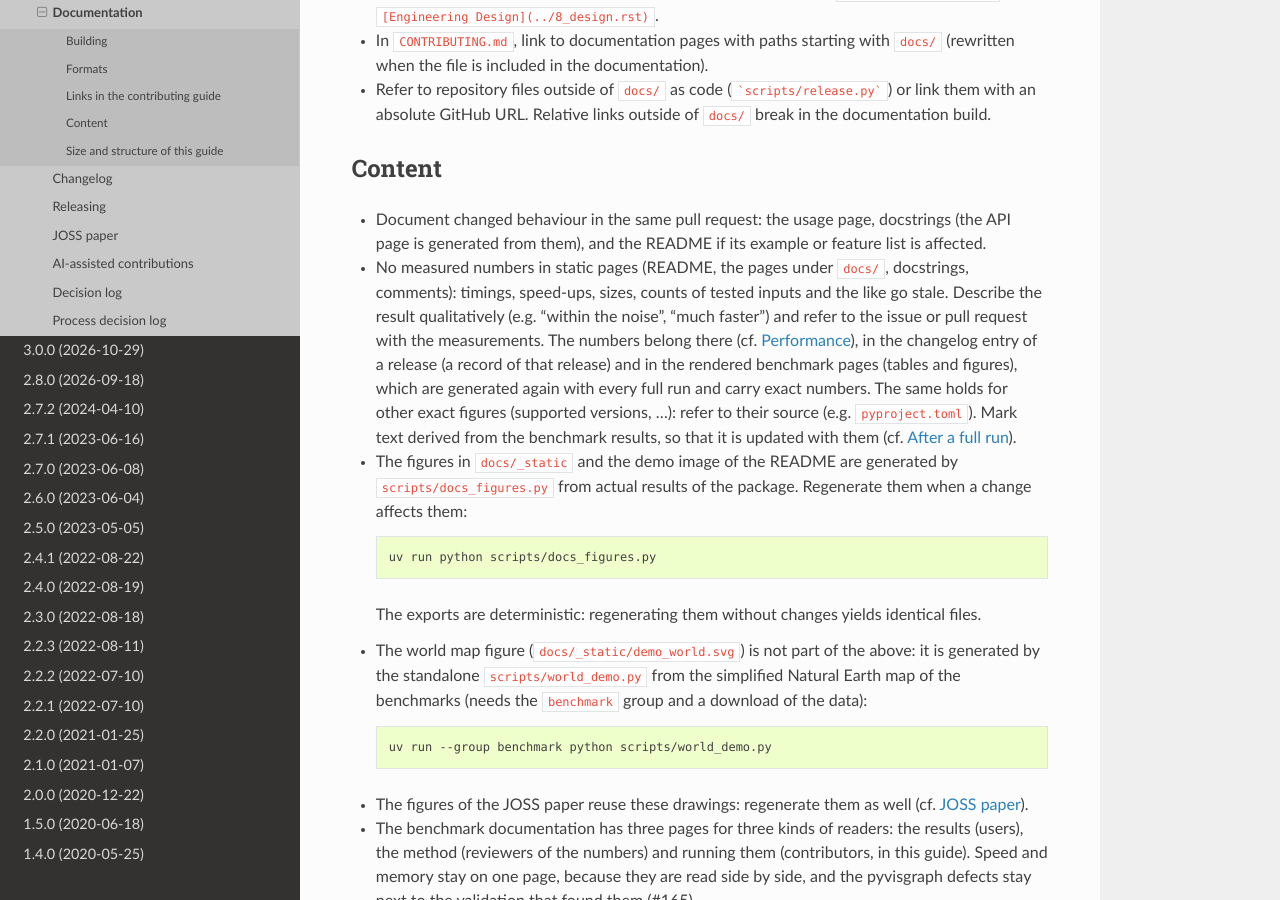
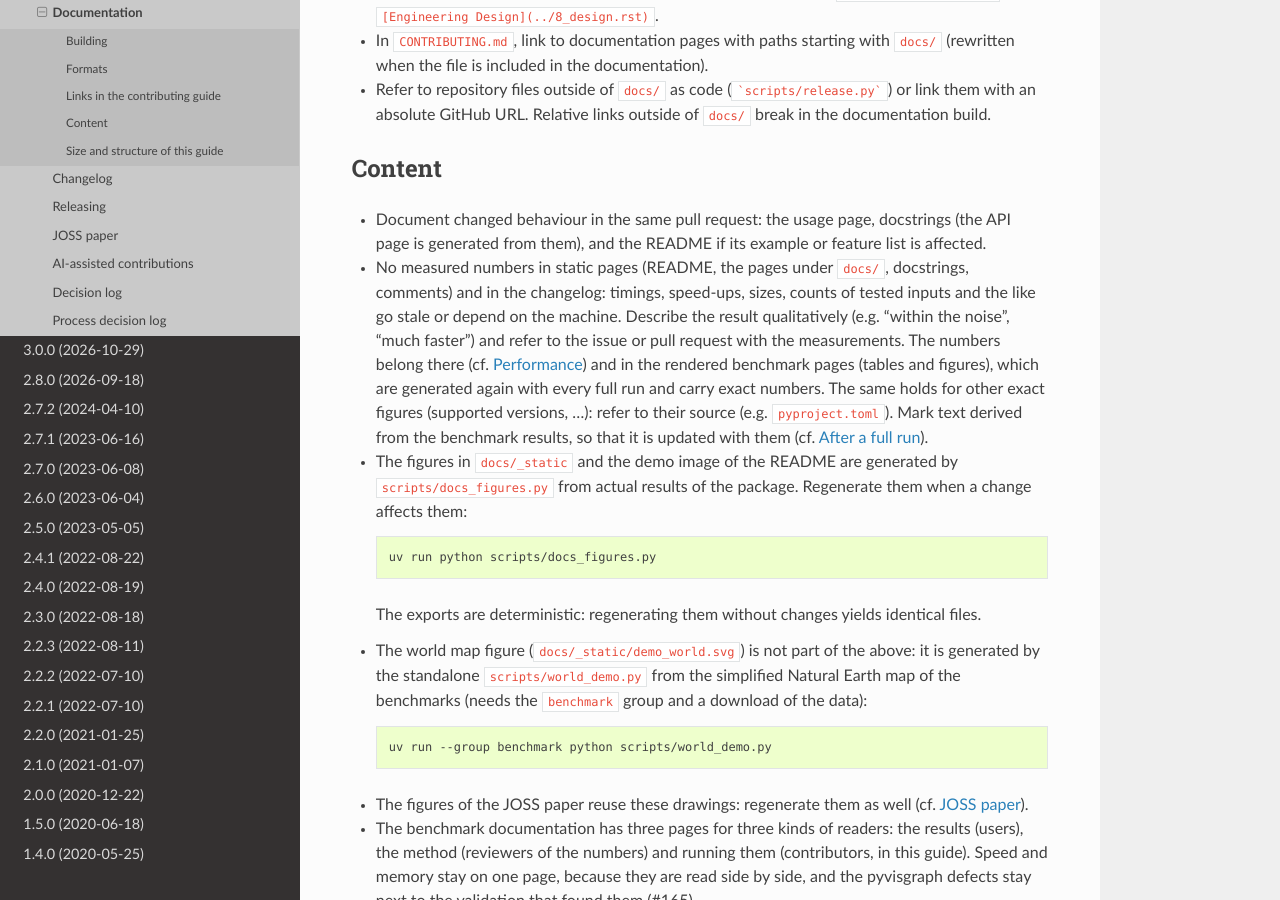
Before and after one commit to jannikmi/extremitypathfinder, a Sphinx documentation site: the page built from docs/contributing/documentation.md, in a window 1280 px wide and 900 px high, scrolled down 651 px. Built offline with Sphinx 7.4.7 and the Read the Docs theme 3.1.0, drawn with Linux system fonts in a browser that asks for light colours.

Commit message:
perf: reduce the O(n) setup per origin of find_visible() (#259) (#275)
- edge terms only for the edges with candidates in their angle range (one row per range)
- candidates sorted and deduplicated vectorised (stable lexsort), no arrays over all edges
- identical graphs and paths, with and without Numba
- contributing rules: no measured numbers in the changelog

Co-Authored-By: Claude Opus 5.5 <noreply@anthropic.com>
Claude-Session: https://claude.ai/code/session_01XJqV77VDrCDeEWP9gqde8p

```diff
--- a/docs/8_design.rst
+++ b/docs/8_design.rst
@@ -370,7 +370,8 @@ Details:
   is solved for the intersection of the line of sight :math:`v` with the edge (``_lies_behind_inner()``).
   The candidate is blocked when :math:`\mu < 1` (the edge is closer than the candidate).
   Within the angle range the system is regular. The terms that only depend on the edge are computed
-  for all edges at once.
+  at once for the edges with candidates in their angle range, not for all edges:
+  this setup runs once per origin (#259).
 - **Query points on edges**: the edges touching a candidate do not block it (its arrival is decided by rule 4).
   They are skipped in its check. The candidate must lie on them: an edge is only skipped for a candidate,
   not for the comparison of the edges in the tree.
--- a/docs/contributing/documentation.md
+++ b/docs/contributing/documentation.md
@@ -31,10 +31,10 @@ The Markdown files are read on GitHub and in the HTML documentation, so links mu
 
 - Document changed behaviour in the same pull request: the usage page, docstrings (the API page is generated from them),
   and the README if its example or feature list is affected.
-- No measured numbers in static pages (README, the pages under `docs/`, docstrings, comments): timings, speed-ups,
-  sizes, counts of tested inputs and the like go stale. Describe the result qualitatively (e.g. "within the noise",
-  "much faster") and refer to the issue or pull request with the measurements. The numbers belong there (cf.
-  [Performance](performance.md)), in the changelog entry of a release (a record of that release) and in the
+- No measured numbers in static pages (README, the pages under `docs/`, docstrings, comments) and in the changelog:
+  timings, speed-ups, sizes, counts of tested inputs and the like go stale or depend on the machine.
+  Describe the result qualitatively (e.g. "within the noise", "much faster") and refer to the issue or pull request
+  with the measurements. The numbers belong there (cf. [Performance](performance.md)) and in the
   rendered benchmark pages (tables and figures), which are generated again with every full run and carry exact numbers.
   The same holds for other exact figures (supported versions, ...): refer to their source (e.g. `pyproject.toml`).
   Mark text derived from the benchmark results, so that it is updated with them
```
Also changed, not shown: AGENTS.md (+2 -1 lines), CHANGELOG.rst (+11 -12 lines), docs/contributing/changelog.md (+3 -0 lines), 4 other files.
